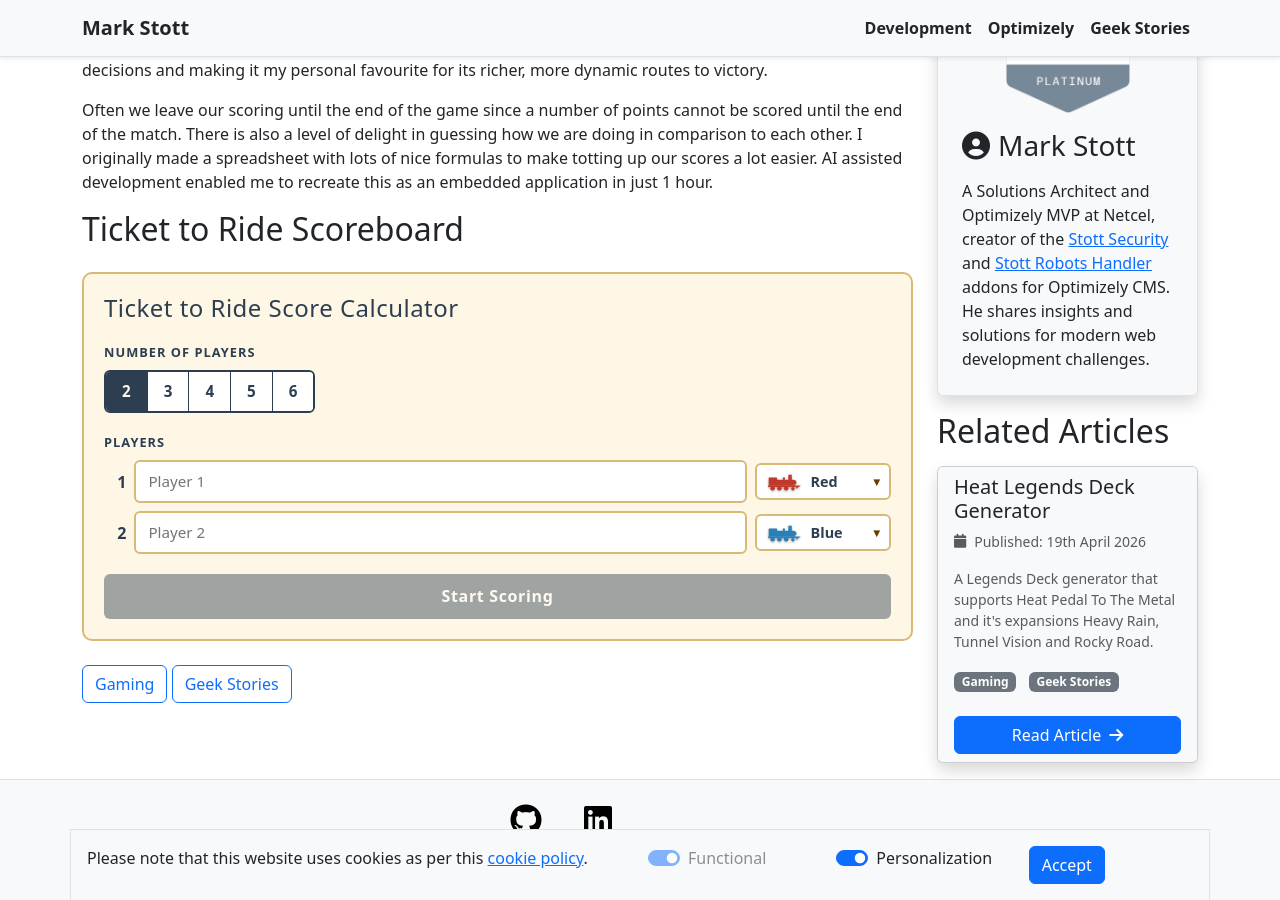
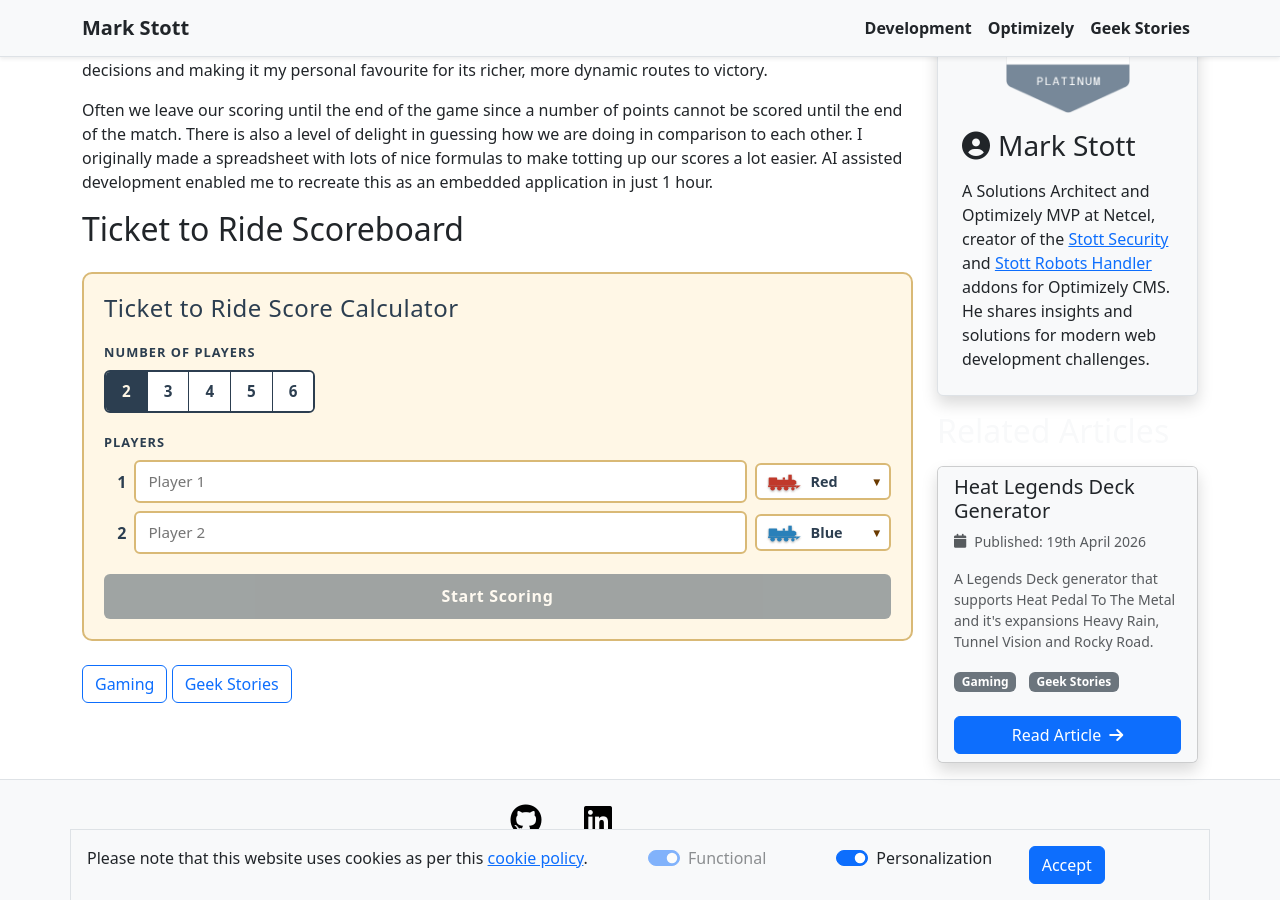
Before and after one commit to GeekInTheNorth/GeekInTheNorth.github.io, a Jekyll site: the page built from _posts/2026-05-02-ticket-to-ride-score-board.md, in a window 1280 px wide and 900 px high, scrolled down 556 px. Built offline with Jekyll 4.4.1, drawn with Linux system fonts in a browser that asks for light colours.

Commit message:
Revert "Correct related articles font colour"
This reverts commit 470db46f2f78e2039c8e1a149d26f071faed8873.

```diff
--- a/_layouts/post.html
+++ b/_layouts/post.html
@@ -65,14 +65,14 @@
         </div>
       </div>
       {% if page.relatedArticles %}
-        <h2 class="my-3">Related Articles</h2>
+        <h2 class="mb-3 text-light">Related Articles</h2>
         {% for post in site.posts %}
           {% if page.relatedArticles contains post.path %}
             {% include relatedpromo.html article = post %}
           {% endif %}
         {% endfor %}
       {% else %}
-        <h2 class="my-3">Recent Articles</h2>
+        <h2 class="mb-3 text-light">Recent Articles</h2>
         {% for post in site.posts limit:3 %}
           {% include relatedpromo.html article = post %}
         {% endfor %}
```
